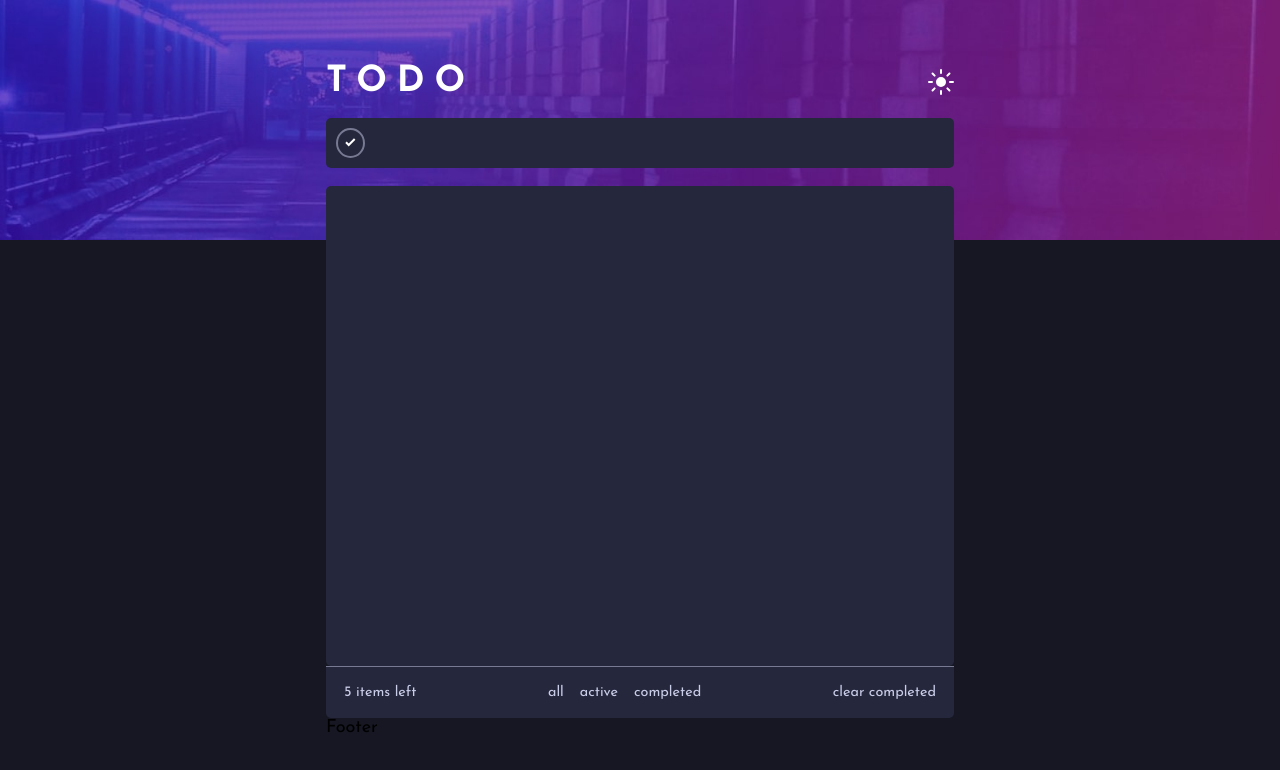
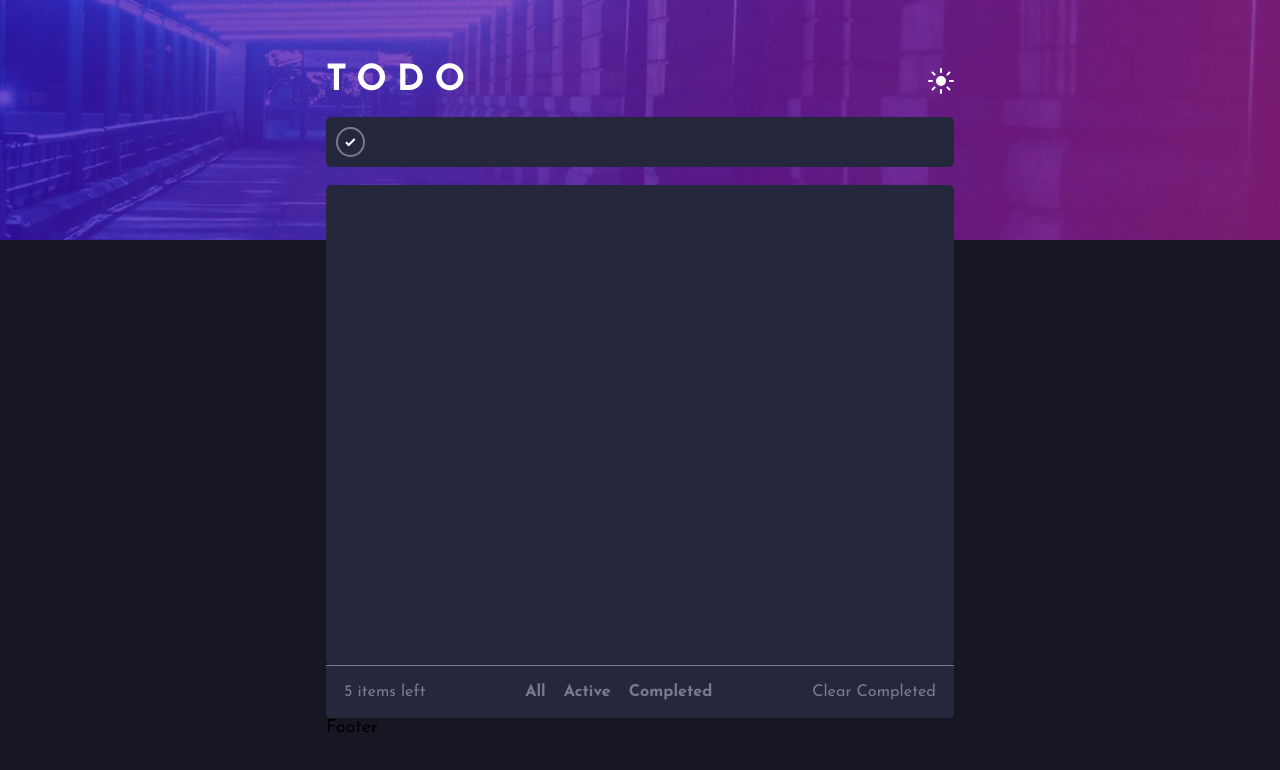
Before and after one commit to Tamarapreye-M/todo-app, a React (Create React App) app: page / in a window 1280 px wide. Shown: the top 770 px of the page. Built offline with nearby package versions, Linux system fonts and the light colour scheme.

Commit message:
styling adjestments

```diff
--- a/src/App.css
+++ b/src/App.css
@@ -161,9 +161,13 @@ main .input-todo {
 .list-container {
 	display: flex;
 	justify-content: space-between;
+	gap: 1rem;
 	align-items: center;
 	padding: 1rem;
 	border-bottom: 1px solid var(--text-dark-greyish-blue-1);
+}
+.list-container:nth-last-child(1){
+	border-bottom: none;
 }
 
 /* the close icon, hidden until hovered on */
@@ -186,8 +190,50 @@ main .input-todo {
 	border-top: 1px solid var(--text-dark-greyish-blue-1);
 	border-top-left-radius: 0;
 	border-top-right-radius: 0;
-	font-size: 0.8rem;
+	font-size: 0.9rem;
+	color: var(--text-dark-greyish-blue-1);
 }
-.working span {
-	margin-inline: 8px;
+.clear:hover {
+	color: #fff;
 }
+.desktop {
+	display: none;
+}
+.mobile {
+	margin-top: 1rem;
+	display: flex;
+	align-items: center;
+	justify-content: center;
+	gap: 1rem;
+	background: var(--primary-dark-background);
+	padding: 10px 0;
+	text-transform: capitalize;
+	font-size: 0.9rem;
+	font-weight: 700;
+	color: var(--text-dark-greyish-blue-1);
+}
+.mobile span:hover {
+	color: #fff;
+}
+
+@media screen and (min-width: 768px) {
+	.mobile {
+		display: none;
+	}
+	.desktop {
+		display: block;
+	}
+	.desktop {
+		display: flex;
+		align-items: center;
+		justify-content: center;
+		gap: 1rem;
+		text-transform: capitalize;
+		font-size: 0.9rem;
+		font-weight: 700;
+		color: var(--text-dark-greyish-blue-1);
+	}
+	.desktop span:hover {
+		color: #fff;
+	}
+}
--- a/src/components/Main.js
+++ b/src/components/Main.js
@@ -55,12 +55,17 @@ const Main = () => {
 				<AllTodo allTodos={allTodos} setAllTodos={setAllTodos} />
 				<div className="working">
 					<p>5 items left</p>
-					<div>
+					<div className="desktop">
 						<span onClick={handleDisplays}>all</span>
 						<span onClick={handleDisplays}>active</span>
 						<span onClick={handleDisplays}>completed</span>
 					</div>
-					<p>clear completed</p>
+					<p className="clear">Clear Completed</p>
+				</div>
+				<div className="mobile">
+					<span onClick={handleDisplays}>all</span>
+					<span onClick={handleDisplays}>active</span>
+					<span onClick={handleDisplays}>completed</span>
 				</div>
 			</div>
 		</main>
```
